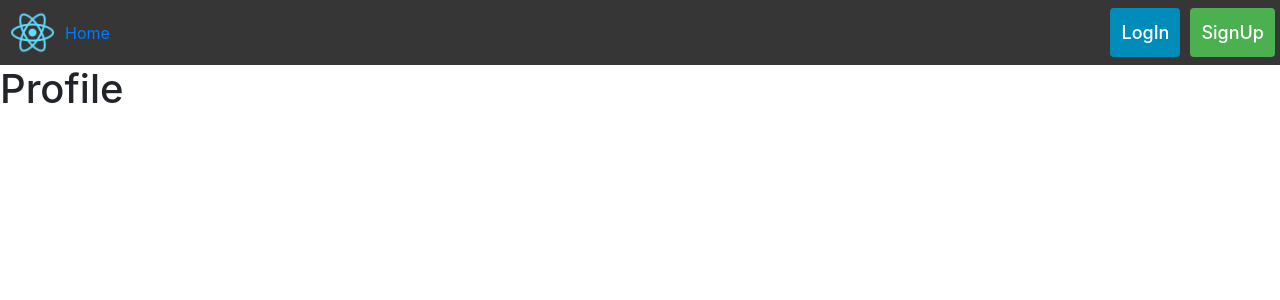
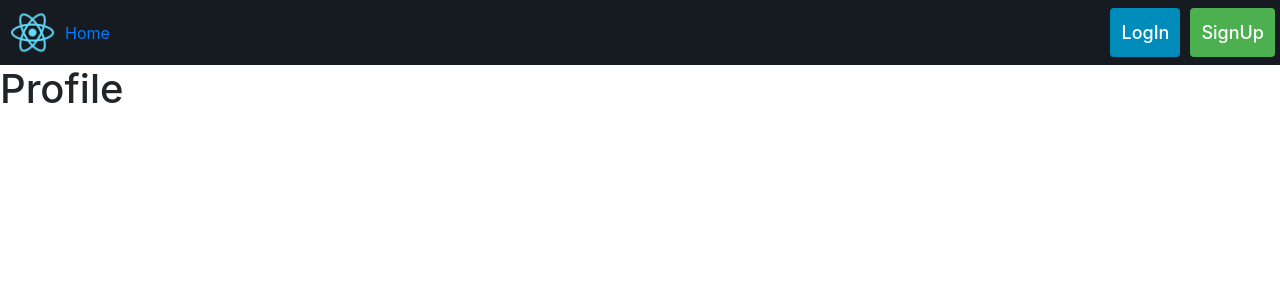
Before and after one commit to notGonim/Auth, a React (Create React App) app in the folder client/: page / in a window 1280 px wide. Shown: the top 300 px of the page. Built offline with nearby package versions, Linux system fonts and the light colour scheme.

Commit message:
RESTYLE : the nav component

```diff
--- a/client/src/components/nav/nav.css
+++ b/client/src/components/nav/nav.css
@@ -2,7 +2,7 @@ nav{
  display: flex;
  justify-content: space-between;
  align-items: center;
- background-color: rgb(54, 54, 54);
+ background-color: #161B22;
  color: white;
 }
 .pages{
```
